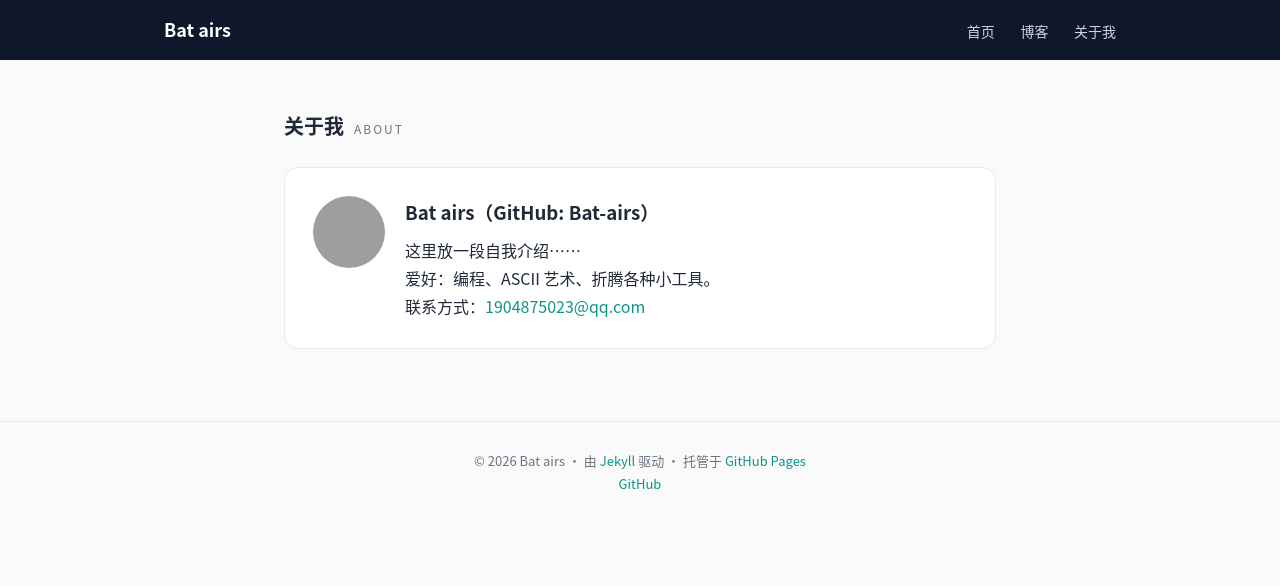
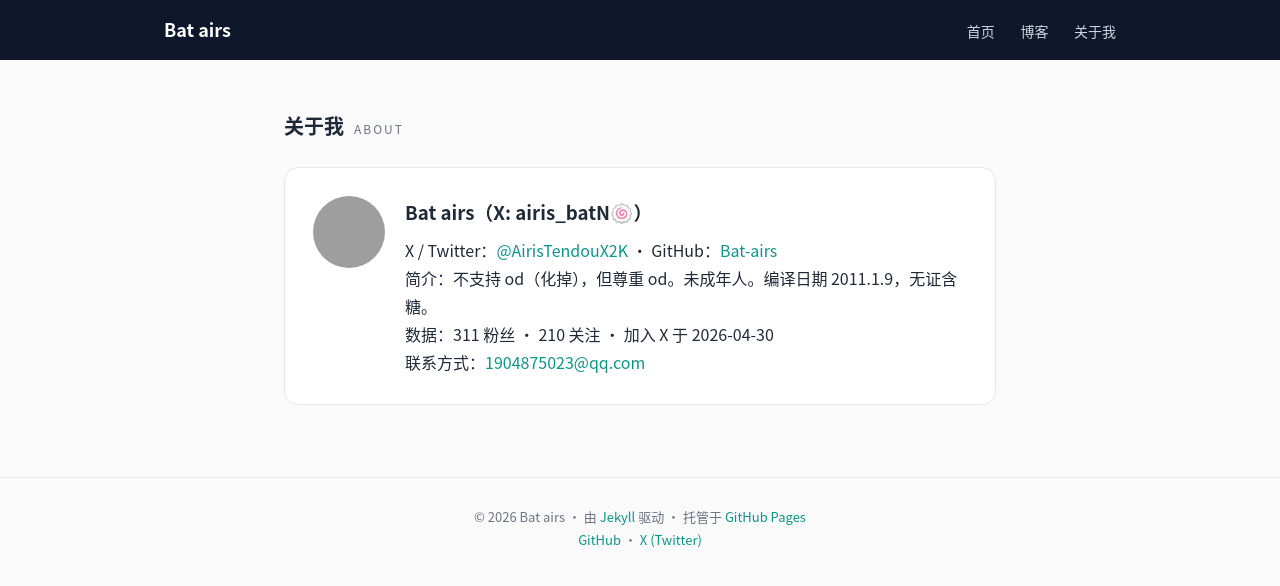
Before and after one commit to Bat-airs/Bat-airs.github.io, a Jekyll site: the page built from about.md, in a window 1280 px wide. Shown: the top 586 px of the page. Built offline with Jekyll 4.4.1, drawn with Linux system fonts in a browser that asks for light colours; grey boxes are pictures that could not be loaded.

Commit message:
填充 X 资料：头像/简介/用户名/粉丝数到首页与关于页

```diff
--- a/_config.yml
+++ b/_config.yml
@@ -23,3 +23,4 @@ future: true
 # 作者信息（用于页脚等）
 social:
   github: https://github.com/Bat-airs
+  x: https://x.com/AirisTendouX2K
--- a/_includes/footer.html
+++ b/_includes/footer.html
@@ -1,4 +1,7 @@
 <footer class="footer">
   <p>© {{ site.time | date: "%Y" }} {{ site.author }} · 由 <a href="https://jekyllrb.com" target="_blank" rel="noopener">Jekyll</a> 驱动 · 托管于 <a href="https://pages.github.com" target="_blank" rel="noopener">GitHub Pages</a></p>
-  <p><a href="{{ site.social.github }}" target="_blank" rel="noopener">GitHub</a></p>
+  <p>
+    <a href="{{ site.social.github }}" target="_blank" rel="noopener">GitHub</a>
+    · <a href="{{ site.social.x }}" target="_blank" rel="noopener">X (Twitter)</a>
+  </p>
 </footer>
--- a/about.md
+++ b/about.md
@@ -7,11 +7,12 @@ title: 关于我
   <h2 class="sec-title">关于我 <span class="sec-en">ABOUT</span></h2>
 
   <div class="about-card">
-    <img class="avatar-sm" src="https://github.com/Bat-airs.png" alt="头像">
+    <img class="avatar-sm" src="https://pbs.twimg.com/profile_images/2089673880214614016/fou340SI_normal.jpg" alt="头像">
     <div>
-      <h3>Bat airs（GitHub: Bat-airs）</h3>
-      <p>这里放一段自我介绍……</p>
-      <p>爱好：编程、ASCII 艺术、折腾各种小工具。</p>
+      <h3>Bat airs（X: airis_batN🍥）</h3>
+      <p>X / Twitter：<a href="https://x.com/AirisTendouX2K" target="_blank" rel="noopener">@AirisTendouX2K</a> · GitHub：<a href="https://github.com/Bat-airs" target="_blank" rel="noopener">Bat-airs</a></p>
+      <p>简介：不支持 od（化掉），但尊重 od。未成年人。编译日期 2011.1.9，无证含糖。</p>
+      <p>数据：311 粉丝 · 210 关注 · 加入 X 于 2026-04-30</p>
       <p>联系方式：<a href="mailto:1904875023@qq.com">1904875023@qq.com</a></p>
     </div>
   </div>
--- a/assets/css/style.css
+++ b/assets/css/style.css
@@ -64,6 +64,8 @@ a:hover { text-decoration: underline; }
 }
 .hero h1 { margin-top: 18px; font-size: 34px; letter-spacing: 2px; }
 .tagline { color: #94a3b8; margin-top: 8px; font-size: 15px; }
+.x-id { color: #94a3b8; margin-top: 6px; font-size: 13px; }
+.x-id a { color: #5eead4; }
 .hero-links { margin-top: 26px; display: flex; gap: 14px; justify-content: center; }
 .hero-links a {
   color: #fff;
--- a/index.html
+++ b/index.html
@@ -5,11 +5,13 @@ title: 首页
 
 <section class="hero">
   <div class="hero-inner">
-    <img class="avatar" src="https://github.com/Bat-airs.png" alt="Bat airs 头像">
+    <img class="avatar" src="https://pbs.twimg.com/profile_images/2089673880214614016/fou340SI_normal.jpg" alt="头像">
     <h1>Bat airs</h1>
     <p class="tagline">{{ site.tagline }}</p>
+    <p class="x-id">X / Twitter：<a href="https://x.com/AirisTendouX2K" target="_blank" rel="noopener">@AirisTendouX2K</a>（airis_batN🍥）· 311 粉丝</p>
     <div class="hero-links">
       <a href="https://github.com/Bat-airs" target="_blank" rel="noopener">GitHub</a>
+      <a href="https://x.com/AirisTendouX2K" target="_blank" rel="noopener">X (Twitter)</a>
       <a href="/blog.html">博客</a>
       <a href="/about.html">关于我</a>
     </div>
```
